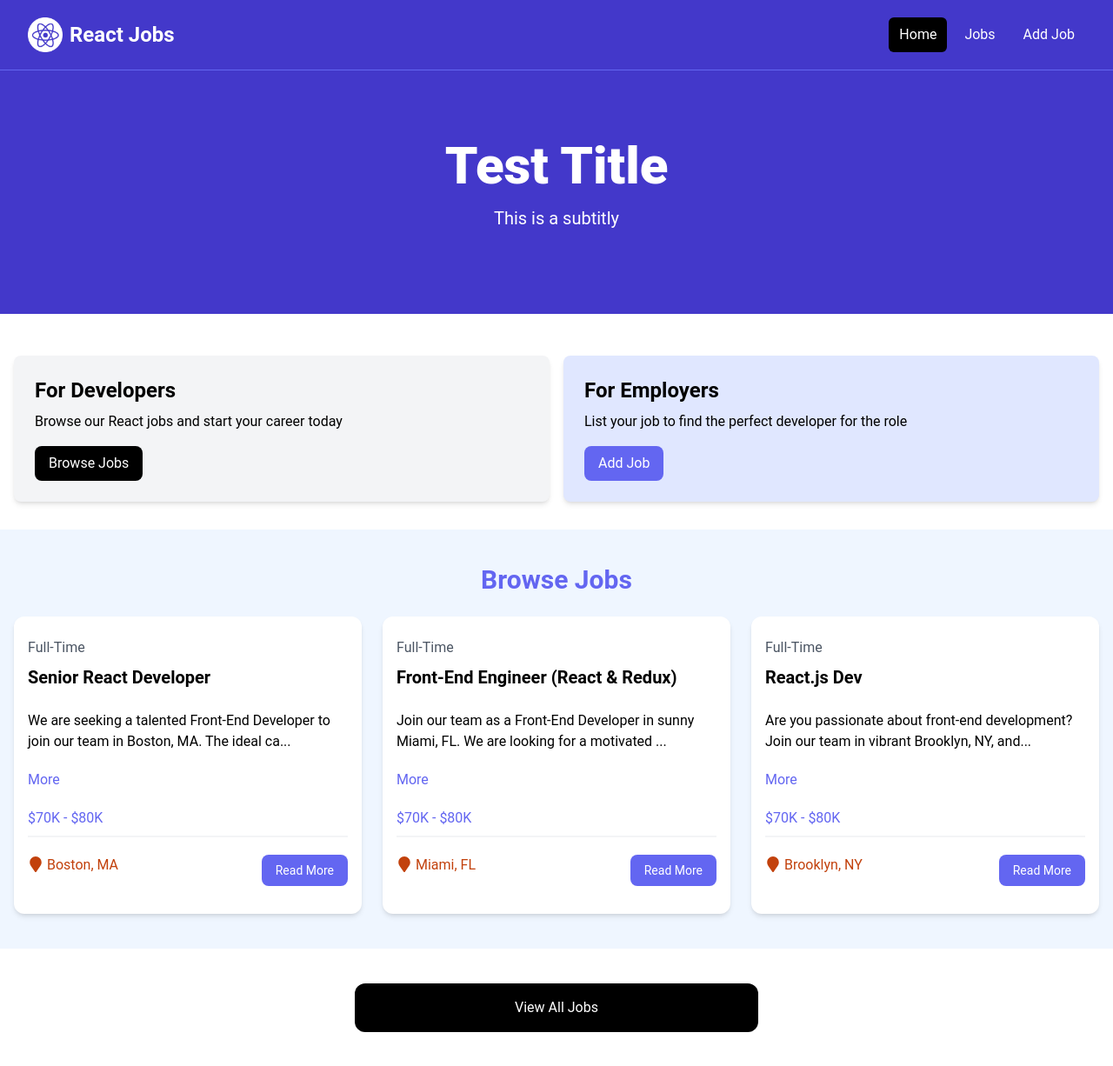
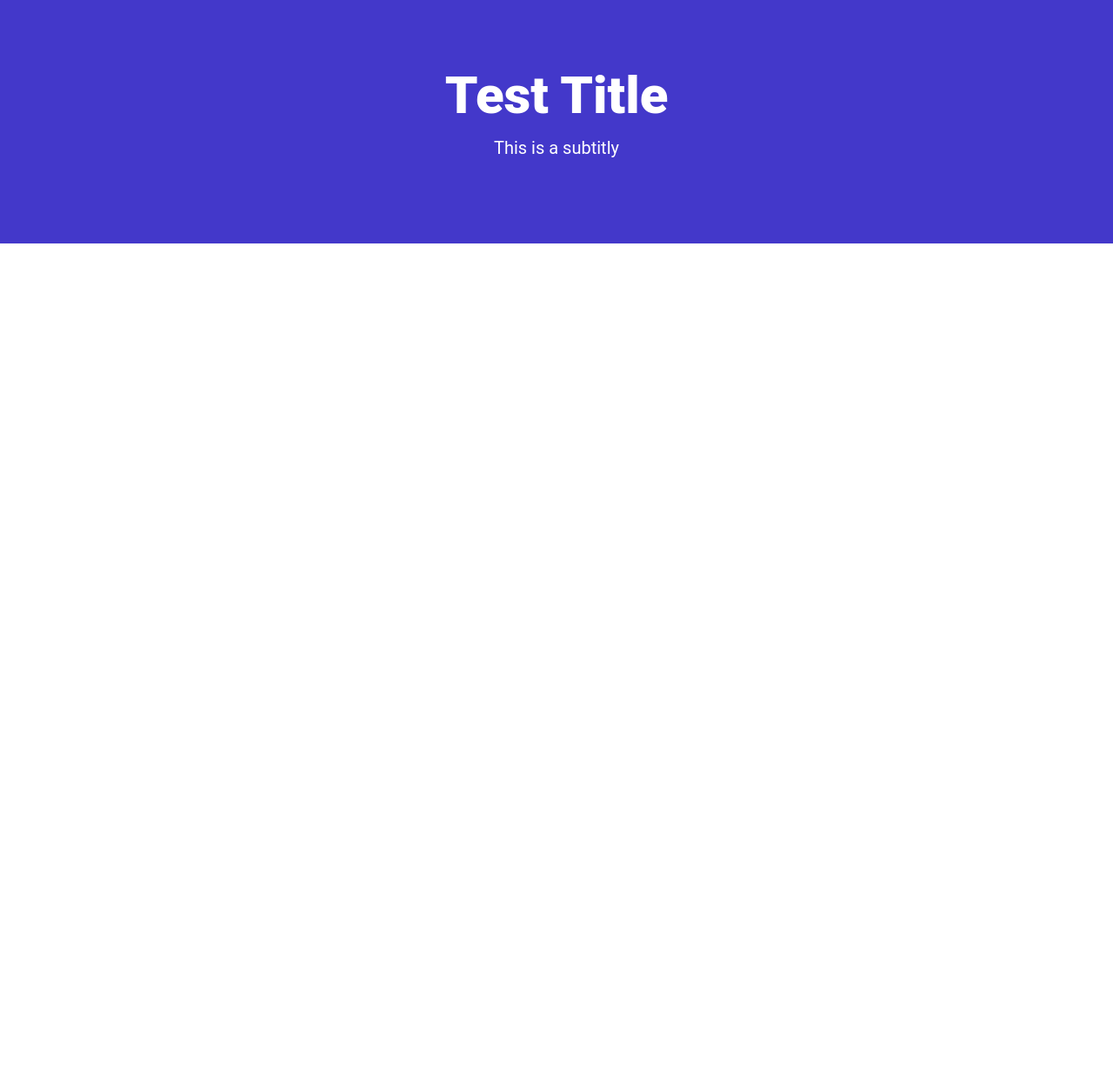
Before and after one commit to edithee/edithee.github.io, a React (Vite) app: page / in a window 1280 px wide. Shown: the whole page at 87% size. After the commit the page ends 800 px from the top, so only its background shows below. Built offline with nearby package versions, Linux system fonts and the light colour scheme.

Commit message:
setup react-router-dom and refactor to use

```diff
--- a/package.json
+++ b/package.json
@@ -13,7 +13,8 @@
     "react": "^18.2.0",
     "react-dom": "^18.2.0",
     "react-icon": "^1.0.0",
-    "react-icons": "^5.0.1"
+    "react-icons": "^5.0.1",
+    "react-router-dom": "^6.22.3"
   },
   "devDependencies": {
     "@types/react": "^18.2.64",
--- a/src/App.jsx
+++ b/src/App.jsx
@@ -1,25 +1,38 @@
-import Navbar from './components/Navbar';
-import Hero from './components/Hero';
-import HomeCards from './components/HomeCards';
-import JobListings from './components/JobListings';
-import ViewAllJobs from './components/ViewAllJobs';
+import { Route, createBrowserRouter, createRoutesFromElements, RouterProvider } from 'react-router-dom';
+
+// import Navbar from './components/Navbar';
+// import Hero from './components/Hero';
+// import HomeCards from './components/HomeCards';
+// import JobListings from './components/JobListings';
+// import ViewAllJobs from './components/ViewAllJobs';
+
+import HomePage from './pages/HomePage';
+
+const router = createBrowserRouter(
+  createRoutesFromElements(<Route index element={<HomePage />} />)
+);
 
 const App = () => {
-  return (
-    // <div>App</div>
-    <>
-      <Navbar />
-      <Hero title='Test Title' subtitle='This is a subtitly' />
 
-      <HomeCards />
+  return <RouterProvider router={router} />;
 
-      <JobListings />
-
-      <ViewAllJobs />
-
-
-    </>
-  );
 };
 
 export default App;
+
+
+// return (
+//   // <div>App</div>
+//   <>
+//     <Navbar />
+//     <Hero title='Test Title' subtitle='This is a subtitly' />
+
+//     <HomeCards />
+
+//     <JobListings />
+
+//     <ViewAllJobs />
+
+
+//   </>
+// );
--- /dev/null
+++ b/src/pages/HomePage.jsx
@@ -0,0 +1,10 @@
+import Hero from "../components/Hero";
+
+
+const HomePage = () => {
+    return (
+        <Hero title='Test Title' subtitle='This is a subtitly' />
+    );
+};
+
+export default HomePage;
```
Also changed, not shown: 1 other file (tests, documents, lock files or other folders).
